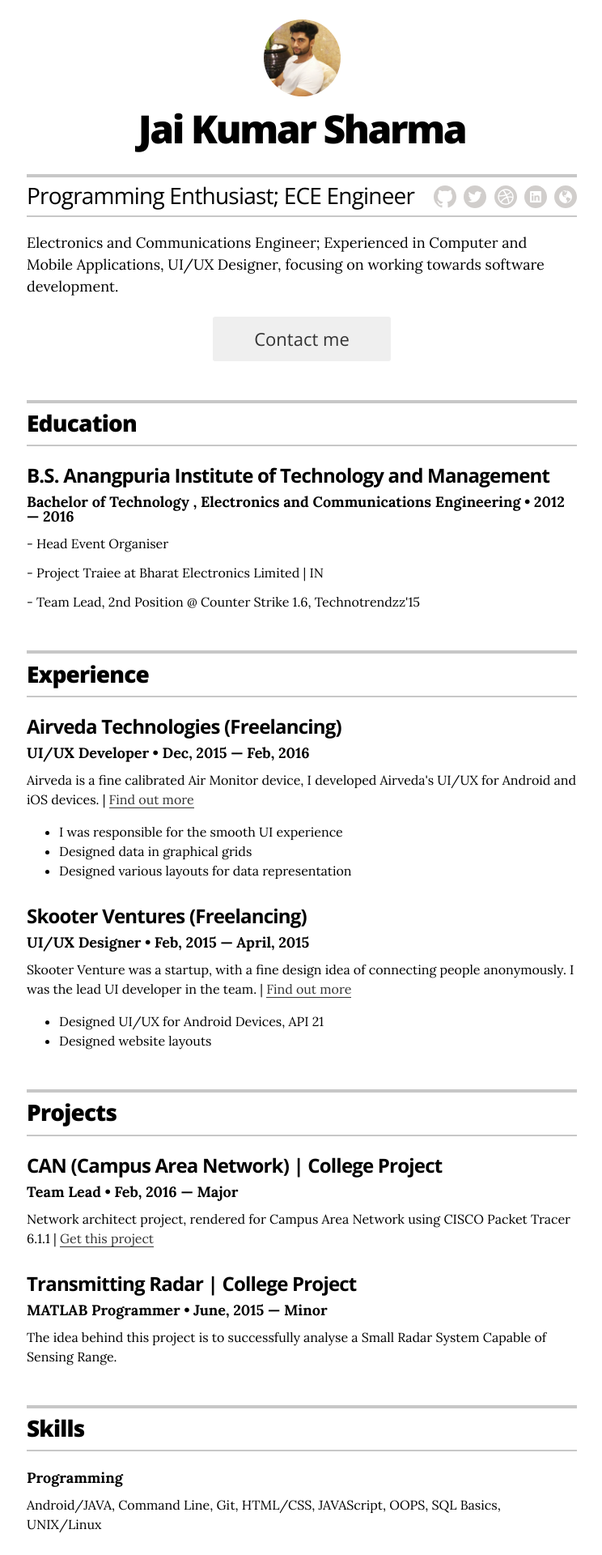
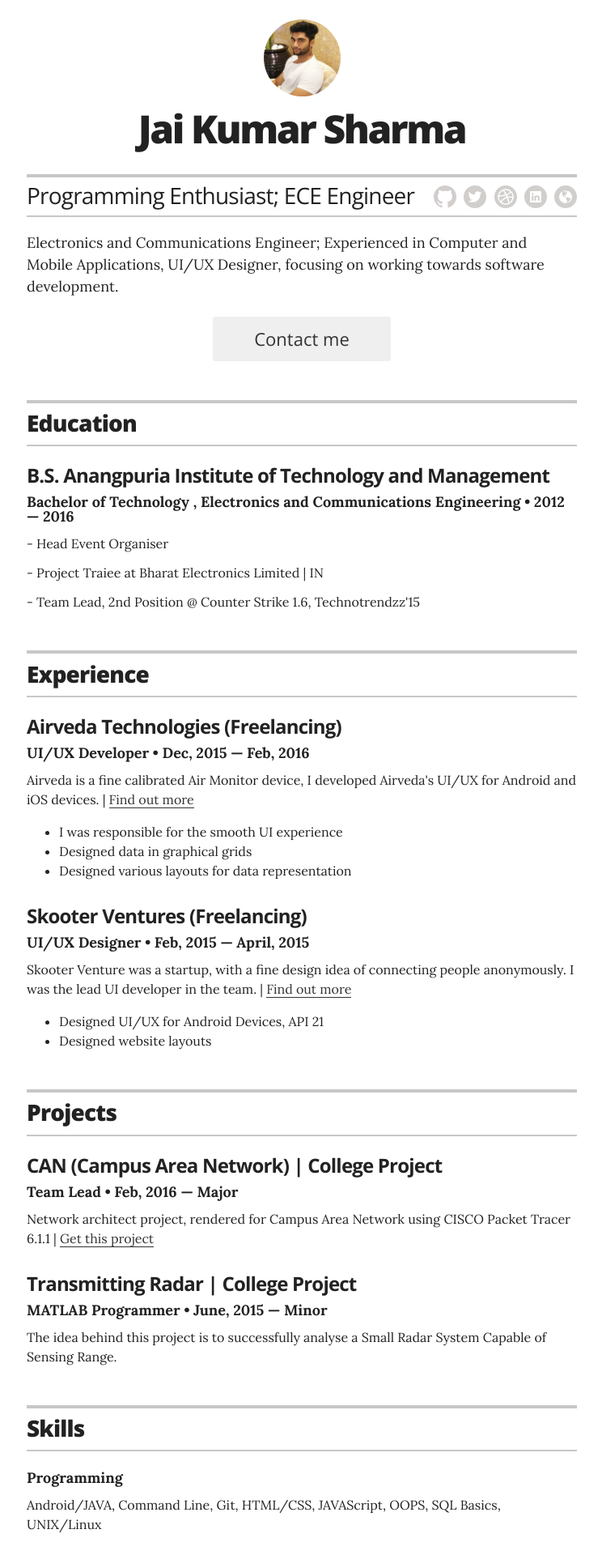
Before and after one commit to ja1sh/jaisharmafps.github.io, a Jekyll site: the page built from index.html, in a window 1280 px wide. Shown: the top 1920 px of the page at 81% size, without its empty margins (267-1011 px from the left). Built offline with Jekyll 4.4.1, drawn with Linux system fonts in a browser that asks for light colours; comment, search, counter and statistics services are not loaded.

Commit message:
theme update x3.1

```diff
--- a/_sass/_variables.scss
+++ b/_sass/_variables.scss
@@ -6,7 +6,7 @@ $grid-gutter:     10px !default;
 
 // Colors
 $white:             #fff;
-$black:             #000;
+$black:             #222;
 
 // Styles
 $text_color:        $black;
```
